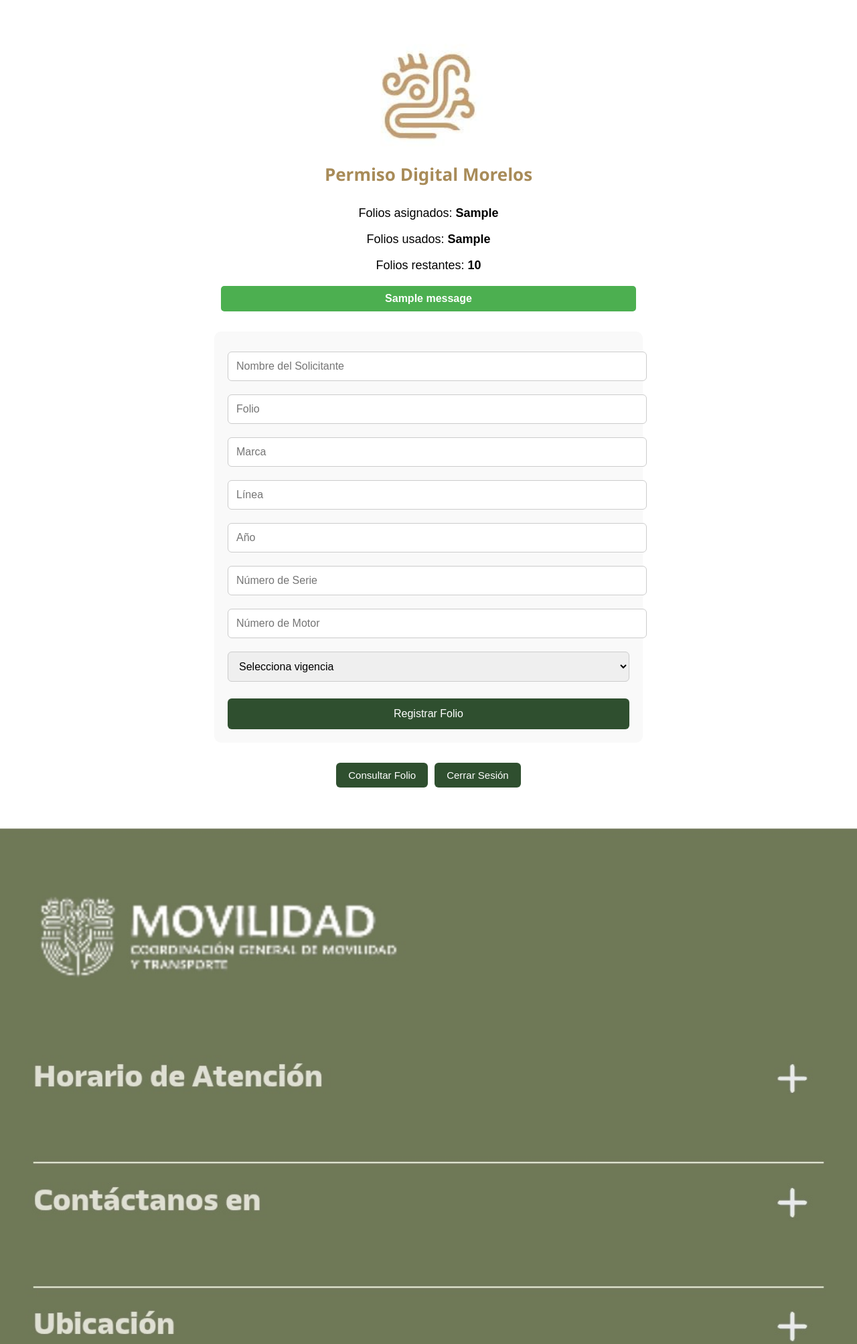
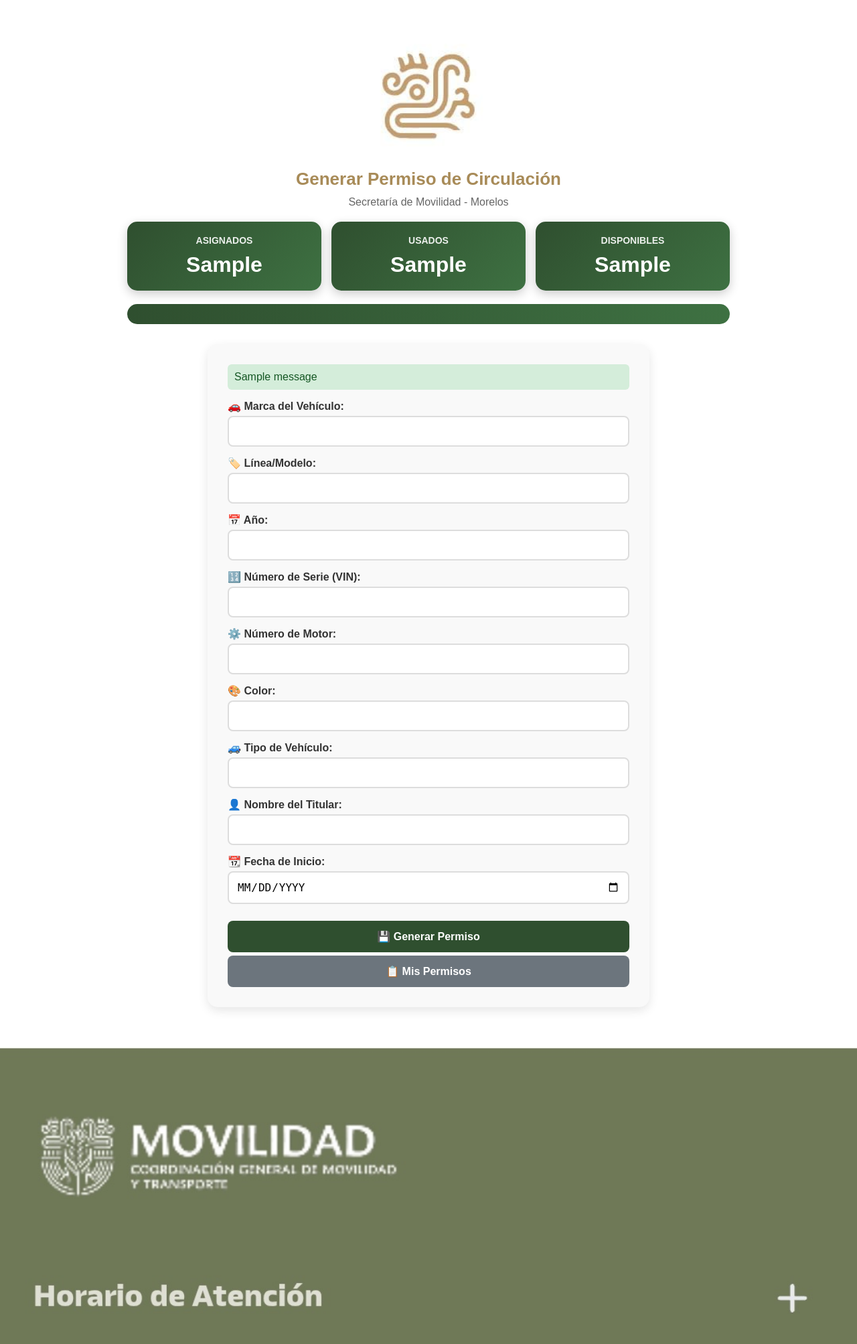
Before and after one commit to Gsr1989/Morelos, a Flask app: template templates/registro_usuario.html in a window 1280 px wide. Shown: the part 1302-3309 px from the top of the page at 67% size. Run offline with Flask 3, Linux system fonts and the light colour scheme; the template is opened without the code that fills it: most values are stand-ins (such as "Sample title", 1, 10 or a date in 2020); one stand-in notice (Sample message) is shown.

Commit message:
Revise registro_usuario.html for user registration
Updated the registration page for user folios with new styles, structure, and additional fields for vehicle information.

```diff
--- a/templates/registro_usuario.html
+++ b/templates/registro_usuario.html
@@ -2,195 +2,264 @@
 <html lang="es">
 <head>
     <meta charset="UTF-8">
-    <title>Registro de Folio</title>
+    <title>Registro Usuario - Morelos</title>
     <meta name="viewport" content="width=device-width, initial-scale=1">
     <style>
         body {
-            background-color: #ffffff;
+            background: #fff;
             font-family: Arial, sans-serif;
             margin: 0;
             padding: 0;
         }
-
-        .banner {
-            width: 100%;
-            text-align: center;
-        }
-
         .banner img {
             width: 100%;
-            max-width: 100%;
-            height: auto;
             display: block;
         }
-
-        .texto-morelos {
+        .titulo {
             text-align: center;
             color: #a88b58;
             font-size: 26px;
             font-weight: bold;
-            font-family: 'Segoe UI', Tahoma, Geneva, Verdana, sans-serif;
-            margin: 10px 0 30px 0;
+            margin: 20px 0 10px;
+        }
+        .subtitulo {
+            text-align: center;
+            color: #666;
+            font-size: 16px;
+            margin-bottom: 20px;
         }
 
-        .info-folios {
+        /* Contador de folios */
+        .contador-folios {
+            max-width: 900px;
+            margin: 20px auto;
+            display: flex;
+            gap: 15px;
+            flex-wrap: wrap;
+            justify-content: center;
+        }
+        .card-folio {
+            background: linear-gradient(135deg, #2f4f2f 0%, #3e7142 100%);
+            color: white;
+            padding: 20px;
+            border-radius: 15px;
             text-align: center;
-            margin-top: 10px;
-            font-size: 18px;
+            flex: 1;
+            min-width: 150px;
+            box-shadow: 0 5px 15px rgba(0,0,0,0.2);
+        }
+        .card-folio h3 {
+            font-size: 14px;
+            margin: 0 0 10px;
+            opacity: 0.9;
+        }
+        .card-folio .numero {
+            font-size: 32px;
+            font-weight: bold;
+        }
+
+        /* Barra de progreso */
+        .progreso-container {
+            max-width: 900px;
+            margin: 20px auto;
+            padding: 0 20px;
+        }
+        .progreso-bar {
+            background: #e0e0e0;
+            height: 30px;
+            border-radius: 15px;
+            overflow: hidden;
+            position: relative;
+        }
+        .progreso-fill {
+            background: linear-gradient(90deg, #2f4f2f, #3e7142);
+            height: 100%;
+            transition: width 0.3s ease;
+        }
+        .progreso-text {
+            position: absolute;
+            width: 100%;
+            text-align: center;
+            line-height: 30px;
+            font-weight: bold;
+            color: #fff;
+            text-shadow: 1px 1px 2px rgba(0,0,0,0.5);
         }
 
         .formulario {
             max-width: 600px;
             margin: 30px auto;
-            padding: 20px;
-            border-radius: 10px;
-            background-color: #f9f9f9;
+            padding: 30px;
+            border-radius: 15px;
+            background: #f9f9f9;
+            box-shadow: 0 5px 15px rgba(0,0,0,0.1);
         }
-
+        .campo {
+            margin-bottom: 15px;
+        }
+        .campo label {
+            display: block;
+            font-weight: bold;
+            margin-bottom: 5px;
+            color: #333;
+        }
         input, select {
             width: 100%;
             padding: 12px;
-            margin: 10px 0;
+            border-radius: 8px;
+            border: 2px solid #ddd;
+            font-size: 16px;
+            box-sizing: border-box;
+            text-transform: uppercase;
+        }
+        input:focus, select:focus {
+            outline: none;
+            border-color: #2f4f2f;
+        }
+        .btn {
+            background: #2f4f2f;
+            color: #fff;
+            border: none;
+            padding: 14px;
+            font-size: 16px;
+            border-radius: 8px;
+            cursor: pointer;
+            width: 100%;
+            margin-top: 10px;
+            font-weight: bold;
+        }
+        .btn:hover {
+            background: #3e7142;
+        }
+        .btn-secundario {
+            background: #6c757d;
+            margin-top: 5px;
+        }
+        .btn-secundario:hover {
+            background: #5a6268;
+        }
+        .flash {
+            padding: 10px;
             border-radius: 6px;
-            border: 1px solid #ccc;
-            font-size: 16px;
+            margin-bottom: 15px;
         }
-
-        .btn {
-            background-color: #2f4f2f;
-            color: white;
-            border: none;
-            padding: 14px 22px;
-            font-size: 16px;
-            border-radius: 6px;
-            cursor: pointer;
-            transition: background-color 0.3s ease;
-            width: 100%;
-            margin-top: 15px;
+        .flash.success {
+            background: #d4edda;
+            color: #155724;
         }
-
-        .btn:hover {
-            background-color: #3e7142;
+        .flash.error {
+            background: #f8d7da;
+            color: #721c24;
         }
-
-        .mensaje {
-            margin: 20px auto;
-            max-width: 600px;
-            padding: 10px;
-            text-align: center;
-            font-weight: bold;
-            border-radius: 5px;
-        }
-
-        .success {
-            background-color: #4CAF50;
-            color: white;
-        }
-
-        .error {
-            background-color: #f44336;
-            color: white;
-        }
-
-        .botones-acciones {
-            display: flex;
-            justify-content: center;
-            gap: 10px;
-            margin-top: 20px;
-        }
-
-        .botones-acciones a {
-            background-color: #2f4f2f;
-            color: white;
-            padding: 10px 18px;
-            border-radius: 6px;
-            text-decoration: none;
-            font-size: 15px;
-            transition: background-color 0.3s ease;
-        }
-
-        .botones-acciones a:hover {
-            background-color: #3e7142;
-        }
-
-        footer {
-            margin-top: 40px;
-            width: 100%;
-            text-align: center;
-        }
-
         footer img {
             width: 100%;
-            max-width: 100%;
-            height: auto;
             display: block;
+            margin-top: 40px;
         }
-
-        @media (max-width: 600px) {
-            .texto-morelos {
-                font-size: 22px;
-            }
+        @media(max-width:600px){
+            .titulo { font-size: 22px; }
+            .contador-folios { flex-direction: column; }
         }
     </style>
 </head>
 <body>
 
-    <!-- Encabezado institucional -->
 <div class="banner">
-        <img src="{{ url_for('static', filename='logo1.jpg') }}" alt="Encabezado Principal">
+    <img src="{{ url_for('static', filename='logo1.jpg') }}" alt="Logo">
+</div>
+<div class="banner">
+    <img src="{{ url_for('static', filename='encabezado2.jpg') }}" alt="Encabezado">
 </div>
 
-    <div class="banner">
-        <img src="{{ url_for('static', filename='encabezado2.jpg') }}" alt="Encabezado Secundario">
+<div class="titulo">Generar Permiso de Circulación</div>
+<div class="subtitulo">Secretaría de Movilidad - Morelos</div>
+
+<!-- Contador de folios -->
+<div class="contador-folios">
+    <div class="card-folio">
+        <h3>ASIGNADOS</h3>
+        <div class="numero">{{ folios_asignados }}</div>
+    </div>
+    <div class="card-folio">
+        <h3>USADOS</h3>
+        <div class="numero">{{ folios_usados }}</div>
+    </div>
+    <div class="card-folio">
+        <h3>DISPONIBLES</h3>
+        <div class="numero">{{ folios_disponibles }}</div>
+    </div>
 </div>
 
-    <div class="texto-morelos">Permiso Digital Morelos</div>
-
-    <!-- Información de folios -->
-    <div class="info-folios">
-        <p>Folios asignados: <strong>{{ folios_info.folios_asignac }}</strong></p>
-        <p>Folios usados: <strong>{{ folios_info.folios_usados }}</strong></p>
-        <p>Folios restantes: <strong>{{ folios_info.folios_asignac - folios_info.folios_usados }}</strong></p>
+<!-- Barra de progreso -->
+<div class="progreso-container">
+    <div class="progreso-bar">
+        <div class="progreso-fill" style="width: {{ porcentaje }}%"></div>
+        <div class="progreso-text">{{ "%.1f"|format(porcentaje) }}% Utilizado</div>
+    </div>
 </div>
 
-    <!-- Mensajes -->
+<form method="POST" class="formulario">
     {% with messages = get_flashed_messages(with_categories=true) %}
       {% if messages %}
-        {% for category, message in messages %}
-          <div class="mensaje {{ category }}">{{ message }}</div>
+        {% for cat, msg in messages %}
+          <div class="flash {{ cat }}">{{ msg }}</div>
         {% endfor %}
       {% endif %}
     {% endwith %}
 
-    <!-- Formulario -->
-    <form method="POST" class="formulario">
-        <input type="text" name="nombre" placeholder="Nombre del Solicitante" required maxlength="50">
-        <input type="text" name="folio" placeholder="Folio" required>
-        <input type="text" name="marca" placeholder="Marca" required>
-        <input type="text" name="linea" placeholder="Línea" required>
-        <input type="number" name="anio" placeholder="Año" required>
-        <input type="text" name="serie" placeholder="Número de Serie" required>
-        <input type="text" name="motor" placeholder="Número de Motor" required>
+    <div class="campo">
+        <label for="marca">🚗 Marca del Vehículo:</label>
+        <input type="text" id="marca" name="marca" required>
+    </div>
 
-        <select name="vigencia" required>
-            <option value="">Selecciona vigencia</option>
-            <option value="30">30 días</option>
-            <option value="60">60 días</option>
-            <option value="90">90 días</option>
-        </select>
+    <div class="campo">
+        <label for="linea">🏷️ Línea/Modelo:</label>
+        <input type="text" id="linea" name="linea" required>
+    </div>
 
-        <button type="submit" class="btn">Registrar Folio</button>
+    <div class="campo">
+        <label for="anio">📅 Año:</label>
+        <input type="number" id="anio" name="anio" min="1900" max="2099" required>
+    </div>
+
+    <div class="campo">
+        <label for="serie">🔢 Número de Serie (VIN):</label>
+        <input type="text" id="serie" name="serie" required>
+    </div>
+
+    <div class="campo">
+        <label for="motor">⚙️ Número de Motor:</label>
+        <input type="text" id="motor" name="motor" required>
+    </div>
+
+    <div class="campo">
+        <label for="color">🎨 Color:</label>
+        <input type="text" id="color" name="color" required>
+    </div>
+
+    <div class="campo">
+        <label for="tipo">🚙 Tipo de Vehículo:</label>
+        <input type="text" id="tipo" name="tipo" required>
+    </div>
+
+    <div class="campo">
+        <label for="nombre">👤 Nombre del Titular:</label>
+        <input type="text" id="nombre" name="nombre" required>
+    </div>
+
+    <div class="campo">
+        <label for="fecha_inicio">📆 Fecha de Inicio:</label>
+        <input type="date" id="fecha_inicio" name="fecha_inicio" required>
+    </div>
+
+    <button type="submit" class="btn">💾 Generar Permiso</button>
+    <a href="{{ url_for('mis_permisos') }}">
+        <button type="button" class="btn btn-secundario">📋 Mis Permisos</button>
+    </a>
 </form>
 
-    <!-- Botones -->
-    <div class="botones-acciones">
-        <a href="{{ url_for('consulta_folio') }}">Consultar Folio</a>
-        <a href="{{ url_for('logout') }}">Cerrar Sesión</a>
-    </div>
-
-    <!-- Pie de página -->
 <footer>
-        <img src="{{ url_for('static', filename='piedepaguinamorelos.jpg') }}" alt="Pie de página">
+    <img src="{{ url_for('static', filename='piedepaguinamorelos.jpg') }}" alt="Pie">
 </footer>
 
 </body>
```
Lines whose indentation alone changed are shown as unchanged.
